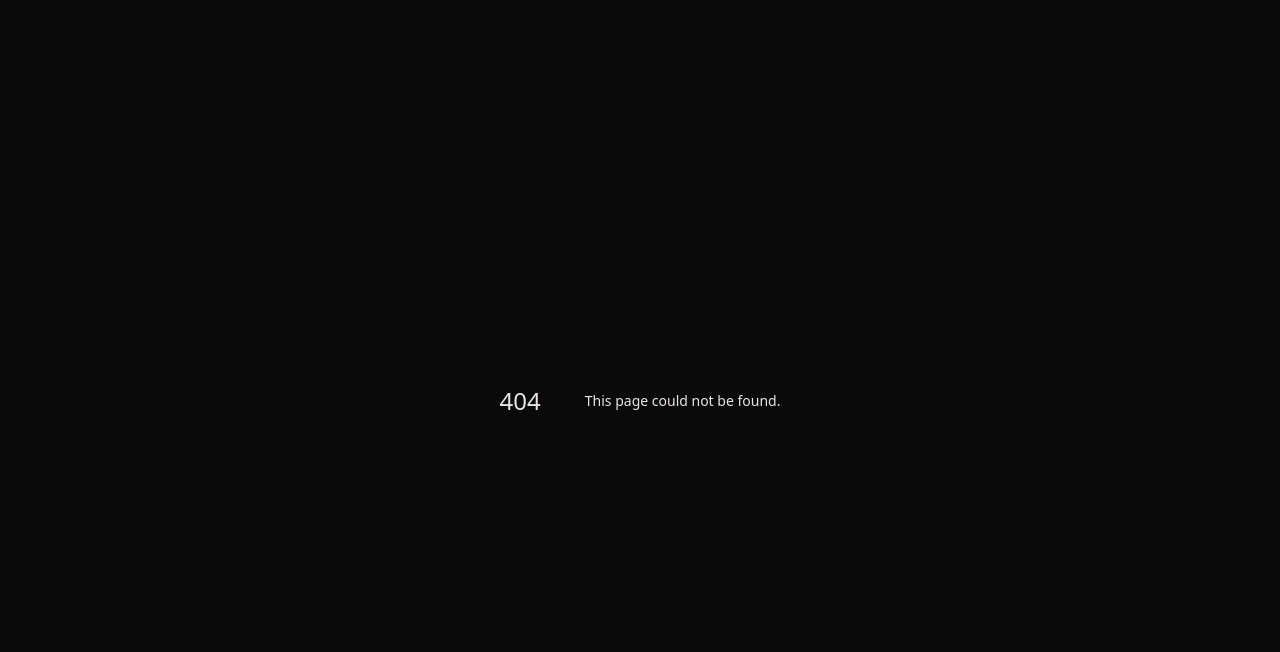
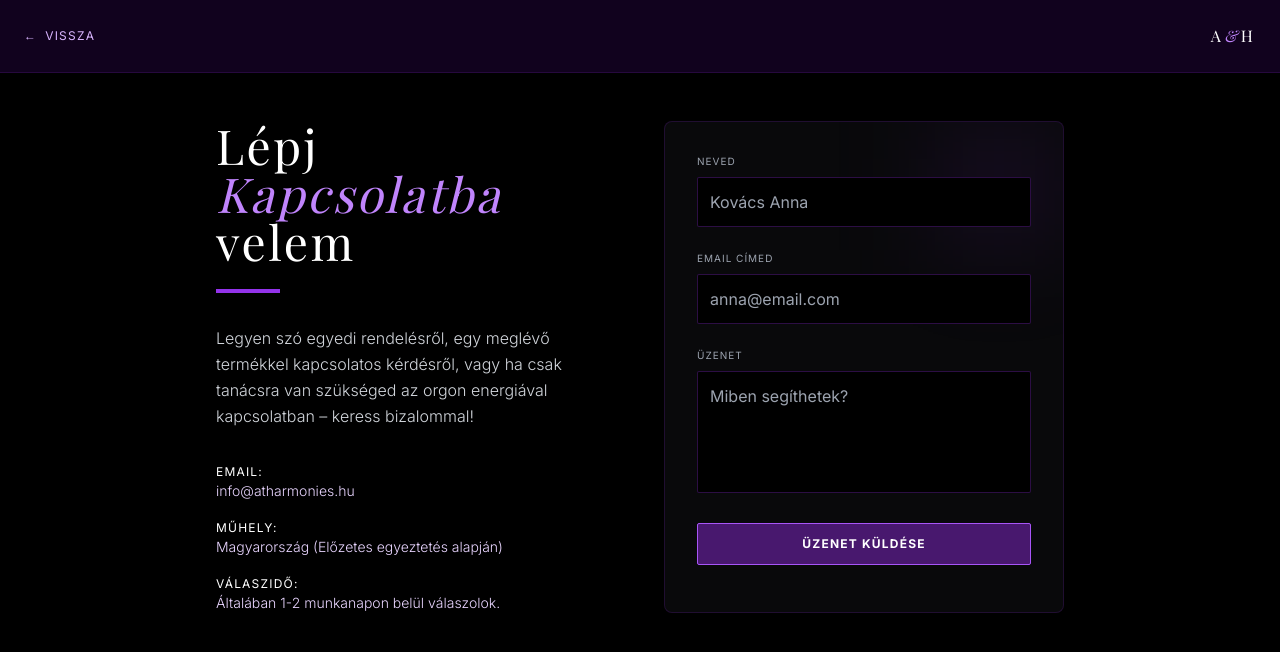
Before and after one commit to faqulord/Tak-cs-Attila-, a Next.js app: page /kapcsolat in a window 1280 px wide. Before the commit this address had no page. Shown: the top 652 px of the page. Built offline with nearby package versions, Linux system fonts and the light colour scheme; a web font is replaced by a local one.

Commit message:
Create app/kapcsolat/page.tsx

```diff
--- /dev/null
+++ b/app/kapcsolat/page.tsx
@@ -0,0 +1,79 @@
+"use client";
+
+import React, { useState } from 'react';
+import Link from 'next/link';
+
+export default function KapcsolatPage() {
+  const [isSent, setIsSent] = useState(false);
+
+  const handleSubmit = (e: React.FormEvent) => {
+    e.preventDefault();
+    setIsSent(true);
+    // Később ide kötjük be az email küldő motort!
+  };
+
+  return (
+    <main className="min-h-screen bg-black text-white font-sans selection:bg-purple-500 selection:text-white pb-20">
+
+      <div className="p-6 border-b border-purple-900/30 bg-purple-950/30 flex justify-between items-center sticky top-0 z-50 backdrop-blur-md">
+        <Link href="/" className="text-purple-300 hover:text-white text-xs uppercase tracking-widest flex items-center gap-2 transition-colors">
+          <span>←</span> Vissza
+        </Link>
+        <span className="font-serif tracking-[0.2em] text-white">A<span className="text-purple-400 italic">&</span>H</span>
+      </div>
+
+      <div className="max-w-4xl mx-auto px-6 mt-12 grid md:grid-cols-2 gap-12">
+
+        {/* Szöveges rész */}
+        <div>
+          <h1 className="text-4xl md:text-5xl font-serif text-white tracking-wider mb-6">
+            Lépj <span className="text-purple-400 italic">Kapcsolatba</span> velem
+          </h1>
+          <div className="w-16 h-1 bg-purple-600 mb-8"></div>
+
+          <p className="text-gray-300 font-light leading-relaxed mb-8">
+            Legyen szó egyedi rendelésről, egy meglévő termékkel kapcsolatos kérdésről, vagy ha csak tanácsra van szükséged az orgon energiával kapcsolatban – keress bizalommal!
+          </p>
+
+          <div className="space-y-4 text-sm font-light text-purple-200">
+            <p><strong className="text-white uppercase tracking-widest text-xs">Email:</strong><br/>info@atharmonies.hu</p>
+            <p><strong className="text-white uppercase tracking-widest text-xs">Műhely:</strong><br/>Magyarország (Előzetes egyeztetés alapján)</p>
+            <p><strong className="text-white uppercase tracking-widest text-xs">Válaszidő:</strong><br/>Általában 1-2 munkanapon belül válaszolok.</p>
+          </div>
+        </div>
+
+        {/* Űrlap */}
+        <div className="bg-zinc-950 p-8 border border-purple-900/30 rounded-lg shadow-2xl relative overflow-hidden">
+          <div className="absolute top-0 right-0 w-32 h-32 bg-purple-600/10 blur-[50px]"></div>
+
+          {isSent ? (
+            <div className="h-full flex flex-col items-center justify-center text-center space-y-4">
+              <span className="text-4xl">✨</span>
+              <h3 className="text-xl font-serif text-white">Üzenet elküldve!</h3>
+              <p className="text-sm text-gray-400">Hamarosan felveszem veled a kapcsolatot.</p>
+            </div>
+          ) : (
+            <form onSubmit={handleSubmit} className="space-y-6 relative z-10">
+              <div>
+                <label className="block text-[10px] uppercase tracking-widest text-gray-400 mb-2">Neved</label>
+                <input required type="text" className="w-full bg-black border border-purple-900/50 text-white p-3 focus:border-purple-500 focus:outline-none transition-colors rounded-sm" placeholder="Kovács Anna" />
+              </div>
+              <div>
+                <label className="block text-[10px] uppercase tracking-widest text-gray-400 mb-2">Email címed</label>
+                <input required type="email" className="w-full bg-black border border-purple-900/50 text-white p-3 focus:border-purple-500 focus:outline-none transition-colors rounded-sm" placeholder="anna@email.com" />
+              </div>
+              <div>
+                <label className="block text-[10px] uppercase tracking-widest text-gray-400 mb-2">Üzenet</label>
+                <textarea required rows={4} className="w-full bg-black border border-purple-900/50 text-white p-3 focus:border-purple-500 focus:outline-none transition-colors rounded-sm resize-none" placeholder="Miben segíthetek?"></textarea>
+              </div>
+              <button type="submit" className="w-full bg-purple-900/80 border border-purple-500 hover:bg-purple-600 text-white py-3 text-xs uppercase tracking-widest font-bold transition-all rounded-sm">
+                Üzenet Küldése
+              </button>
+            </form>
+          )}
+        </div>
+
+      </div>
+    </main>
+  );
+}
```
